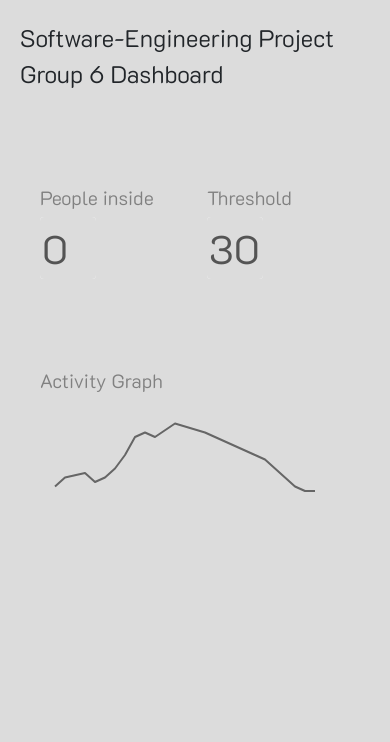
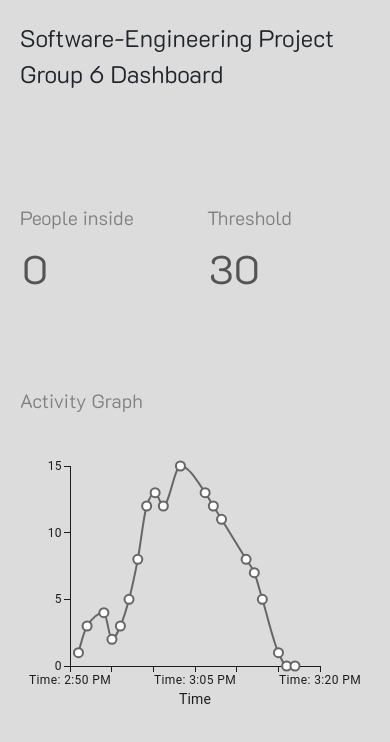
Before and after one commit to SEPM-Group-6/Frontend, a React (Create React App) app: page / in a window 390 px wide. Shown: the top 742 px of the page. Built offline with nearby package versions, Linux system fonts and the light colour scheme.

Commit message:
replaced graph with one which has X and Y axis predefined for better phone usage, adjusted styling a bit to account for smaller viewports

```diff
--- a/src/App.css
+++ b/src/App.css
@@ -1,9 +1,5 @@
 body,html{
   font-family: 'K2D', sans-serif !important;
-}
-
-.css-wn5hww-MuiLineElement-root {
-  stroke: #666666 !important;
 }
 
 .MuiHighlightElement-root{
@@ -43,7 +39,7 @@ body,html{
 }
 
 .input{
-  background-color: white;
+  background-color: #dcdcdc;
   border: none;
   border-radius: 4px;
   width: 3.5rem;
@@ -74,6 +70,7 @@ input[type=number] {
 @media screen and (min-width: 320px) and (max-width:584px) {
   .heading{
     font-size: 1.5rem;
+    padding: 20px;
   }
   .sub-heading{
     font-size: 1.2rem;
@@ -85,7 +82,7 @@ input[type=number] {
     margin-top: 3rem !important;
   }
   .main-padding{
-    padding: 20px;
+    padding: 0px;
   }
   .top{
     top: 1px !important;
--- a/src/App.js
+++ b/src/App.js
@@ -4,6 +4,7 @@ import 'bootstrap/dist/css/bootstrap.min.css';
 import Stack from '@mui/material/Stack';
 import Box from '@mui/material/Box';
 import { SparkLineChart } from '@mui/x-charts/SparkLineChart';
+import { LineChart } from '@mui/x-charts';
 import WarningAmberRoundedIcon from '@mui/icons-material/WarningAmberRounded';
 
 //graph function only works for 1 day, after that it needs to be reset (in backend supply only data from current day)
@@ -72,13 +73,18 @@ function App() {
   const [settingPeopleInside, setSettingPeopleInside] = useState(false)
 
   function checkThreshold() {
-    if (valueToDisplay > threshold) {
+    if (valueToDisplay >= threshold) {
       setThresholdMet(true)
     } else {
       setThresholdMet(false)
       return false
     }
   }
+
+  const formattedData = data.map(timestamp => {
+    const [year, month, day, hours, minutes, seconds] = timestamp;
+    return new Date(year, month - 1, day, hours, minutes, seconds);
+  });
 
   return (
     <div className='main-padding'>
@@ -106,27 +112,34 @@ function App() {
           <div className='sub-heading' style={{color:'grey'}}>Activity Graph</div>
           <Stack direction="row" sx={{ width: '100%' }}>
             <Box sx={{ flexGrow: 1 }}>
-              <SparkLineChart
-              data={data.map((item) => (item[5]))}
-
-              xAxis={{
-                scaleType: 'time',
-                data:data.map((item) => (new Date(item[0], item[1], item[2], item[3], item[4]))),
-                valueFormatter: (value) => {
-                  const month = value.toLocaleString('en-US', { month: 'short' });
-                  const day = value.getDate();
-                  var minutes = value.getMinutes();
-                  if (minutes < 10) {
-                    var minutes = `0${minutes}`;
-                  }
-                  const customText = "Date: "; // Add your custom text here
-                  return `${customText}${month} ${day}, ${value.getHours()}:${minutes}`;
-                }, }}
-                height={100}
-                showTooltip
-                showHighlight
-                valueFormatter={(value) => `People inside: ${value}`}
-                />
+              <LineChart
+              colors={['#666666']}
+                xAxis={[
+                  {
+                    data: formattedData,
+                    label: 'Time',
+                    scaleType: 'time',
+                    valueFormatter: (value) => {
+                      const hours = value.getHours();
+                      const minutes = value.getMinutes();
+                      const amOrPm = hours >= 12 ? 'PM' : 'AM';
+                      const formattedHours = hours % 12 === 0 ? 12 : hours % 12; // Adjust 0 to 12 for AM/PM
+                      const formattedMinutes = minutes < 10 ? `0${minutes}` : minutes;
+                      return `Time: ${formattedHours}:${formattedMinutes} ${amOrPm}`;
+                    },
+                  },
+                ]}
+                yAxis={[
+                  { id: 'linearAxis',
+                  scaleType: 'linear',
+                 },
+                ]}
+                series={[
+                  { yAxisKey: 'linearAxis', data: data.map((item) => item[5]),valueFormatter: (value) => `Number of people: ${value}`,},
+                ]}
+                leftAxis="linearAxis"
+                height={300}
+              />
             </Box>
           </Stack>
         </div>
```
Also changed, not shown: 1 other file (tests, documents, lock files or other folders).
